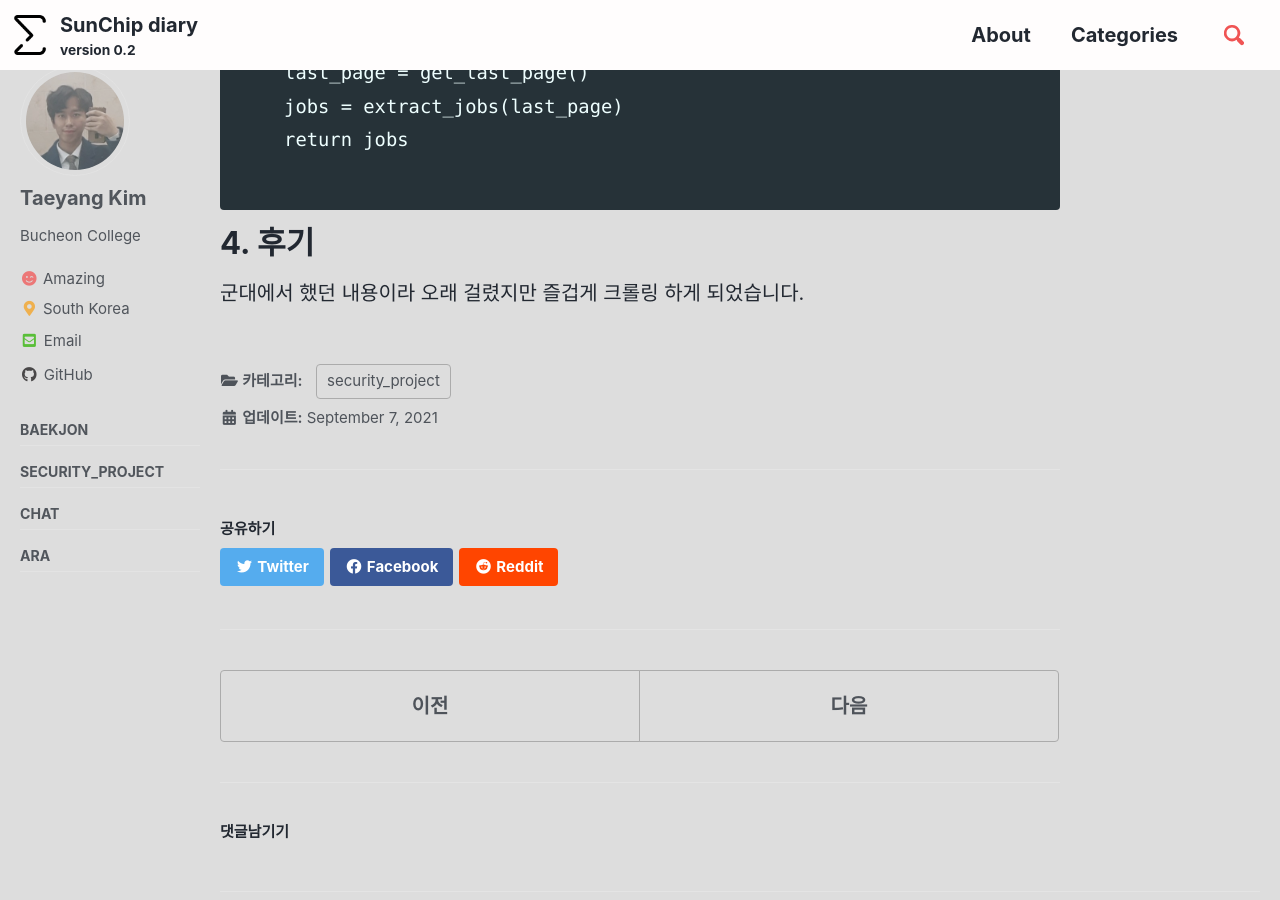
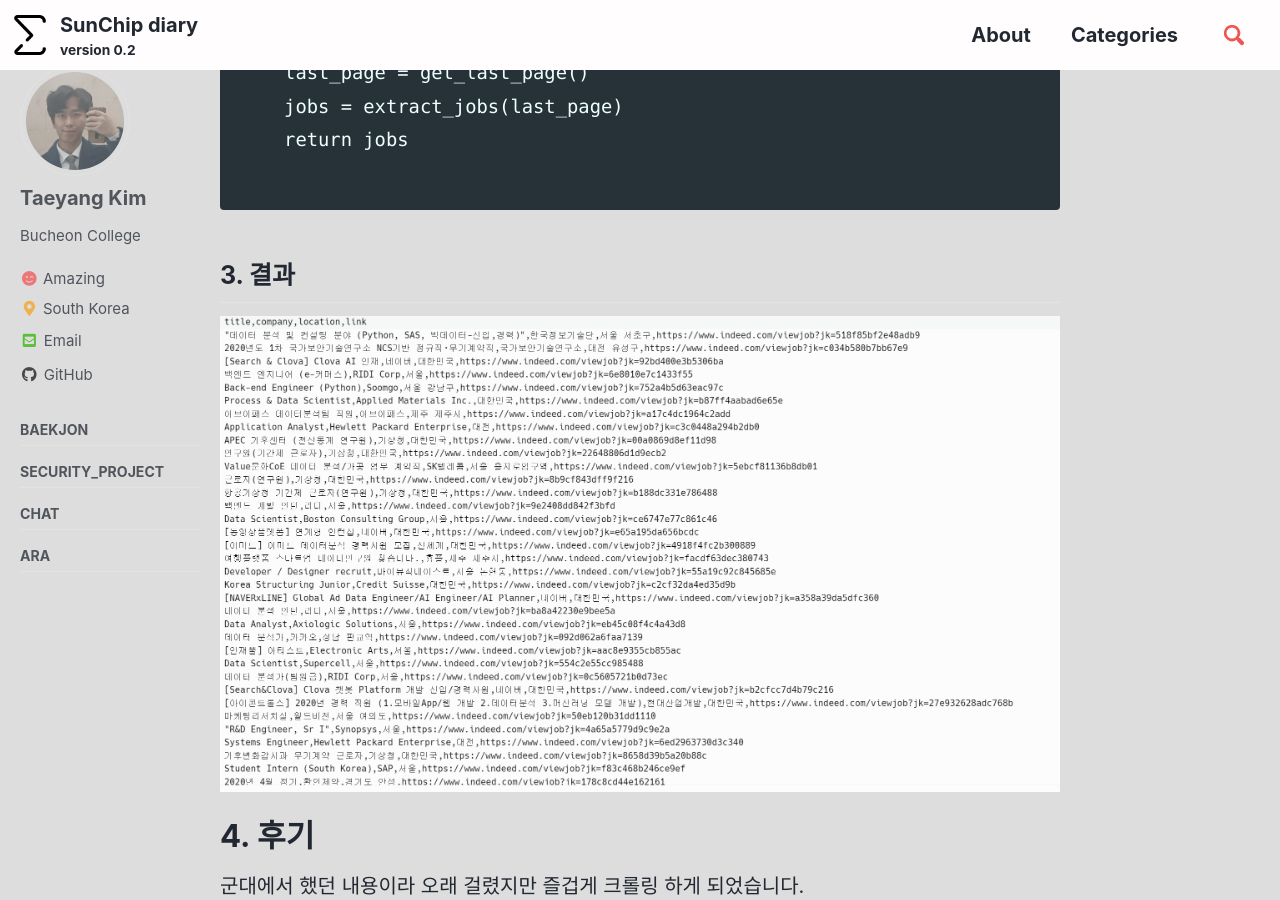
Before and after one commit to avdsaldi/avdsaldi.github.io, a Jekyll site: the page built from _posts/security_project/2021-09-07-crawling.md, in a window 1280 px wide and 900 px high, scrolled down 4857 px. Built offline with Jekyll 4.4.1, drawn with Linux system fonts in a browser that asks for light colours; cached includes are drawn as plain includes; some web fonts are replaced; comment, search, counter and statistics services are not loaded.

Commit message:
crawling_png

````diff
--- a/_posts/security_project/2021-09-07-crawling.md
+++ b/_posts/security_project/2021-09-07-crawling.md
@@ -155,6 +155,9 @@ def get_jobs():
 
 ```
 
+## 3. 결과
+![test](/assets/security/crawling.png)
+
 
 # 4. 후기
 
````
Also changed, not shown: assets/security/crawling.png (added).
